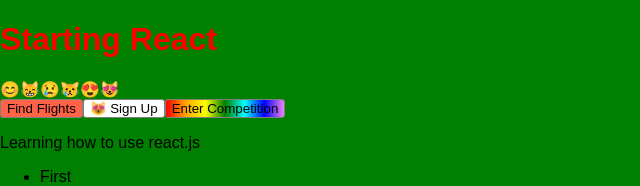
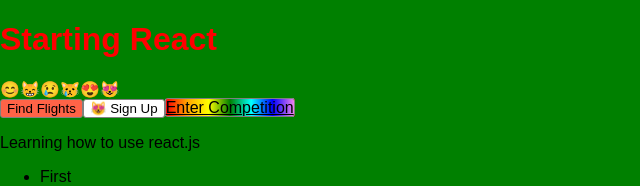
Before and after one commit to CarlCamit/ReactPractice, a React (Create React App) app: page / in a window 1280 px wide. Shown: the top 186 px of the page, without its empty margins (0-640 px from the left). Built offline with nearby package versions, Linux system fonts and the light colour scheme.

Commit message:
updated Button component to have href functionality

```diff
--- a/src/App.js
+++ b/src/App.js
@@ -27,7 +27,7 @@
           { ' ' }
           Sign Up
         </Button>
-        <Button children='Enter Competition' magic />
+        <Button children='Enter Competition' magic href='/competition' />
         <p>Learning how to use react.js</p>
         <ul>
           <li>First</li>
--- a/src/components/Button.js
+++ b/src/components/Button.js
@@ -1,6 +1,6 @@
 import React from 'react'
 
-function Button({ children, primary = false, magic = false }) {
+function Button({ children, primary = false, magic = false, href }) {
     let className = 'btn'
 
     if (primary) {
@@ -9,6 +9,16 @@
 
     if (magic) {
         className += ' btn-rainbow'
+    }
+
+    const renderAnchor = !!href
+
+    if (renderAnchor) {
+        return (
+            <a href={ href } className={ className }>
+                { children }
+            </a>
+        )
     }
 
     return (
```
